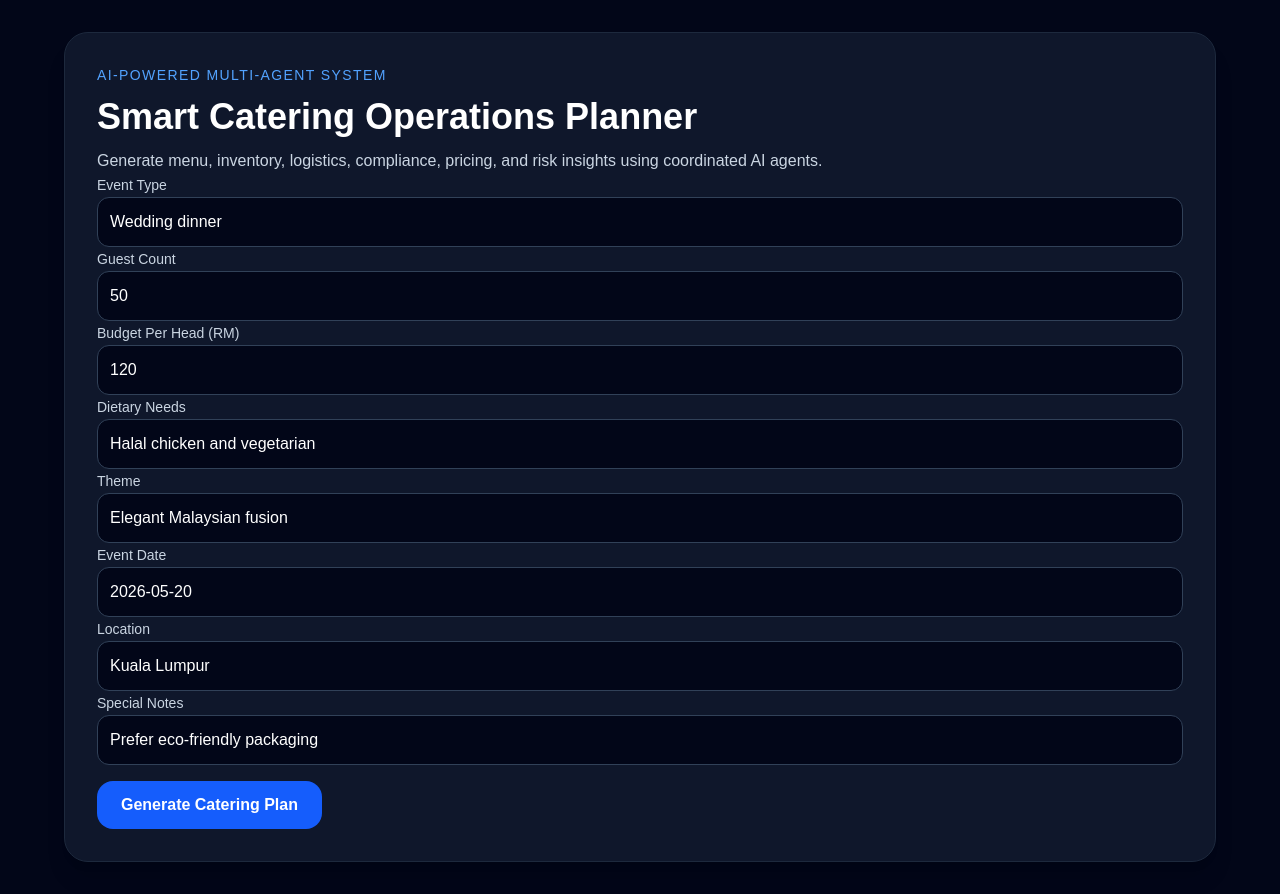
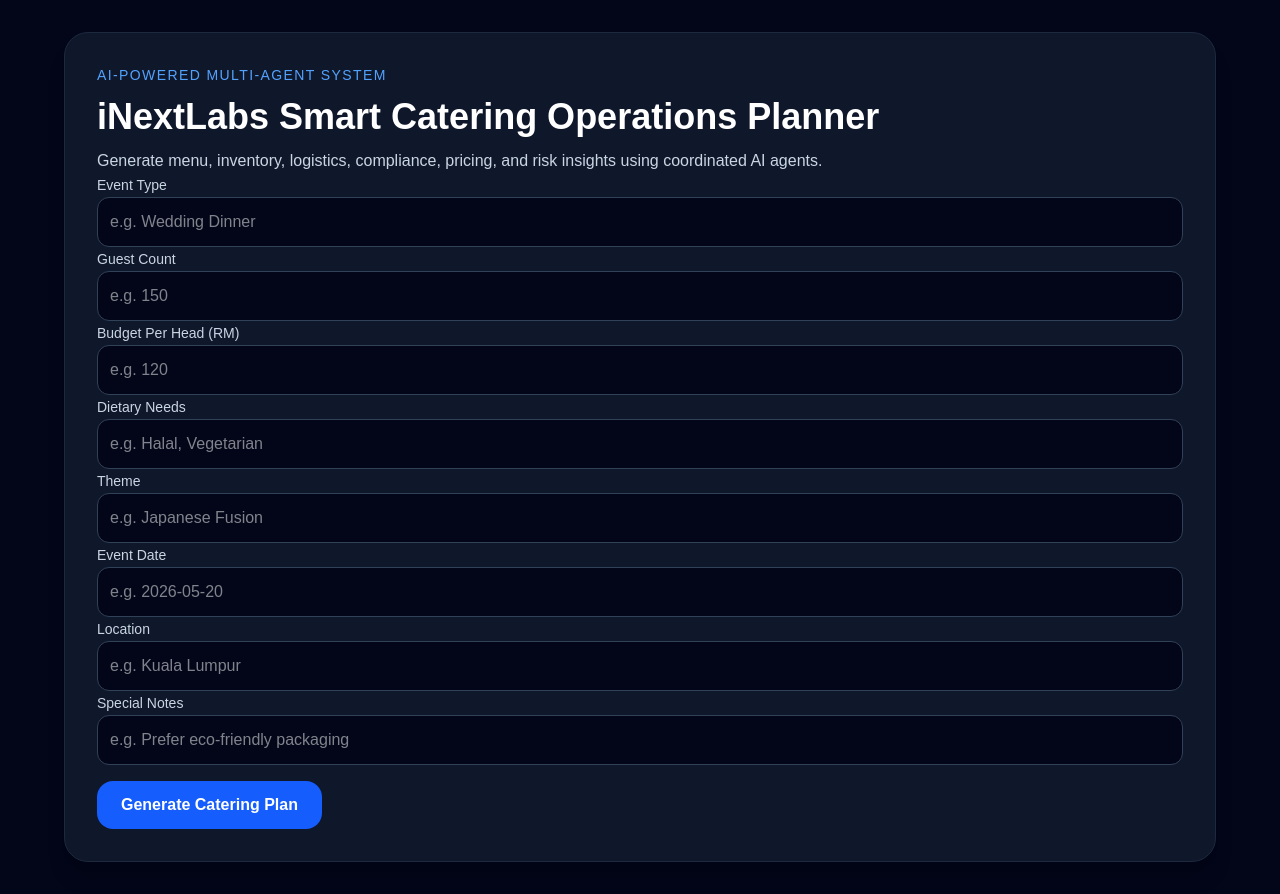
Before and after one commit to MaddiePET/iNextLabs_SmartCateringSystem, a Next.js app in the folder frontend/: page / in a window 1280 px wide. Built offline with nearby package versions, Linux system fonts and the light colour scheme.

Commit message:
agents retrieve relevant knowledge locally

```diff
--- a/frontend/app/page.tsx
+++ b/frontend/app/page.tsx
@@ -27,14 +27,14 @@
 
 export default function Home() {
   const [form, setForm] = useState({
-    eventType: "Wedding dinner",
-    guestCount: "50",
-    budgetPerHead: "120",
-    dietaryNeeds: "Halal chicken and vegetarian",
-    theme: "Elegant Malaysian fusion",
-    eventDate: "2026-05-20",
-    location: "Kuala Lumpur",
-    notes: "Prefer eco-friendly packaging",
+    eventType: "",
+    guestCount: "",
+    budgetPerHead: "",
+    dietaryNeeds: "",
+    theme: "",
+    eventDate: "",
+    location: "",
+    notes: "",
   });
 
   function buildUserRequest() {
@@ -102,7 +102,7 @@
           </p>
 
           <h1 className="mt-3 text-4xl font-bold">
-            Smart Catering Operations Planner
+            iNextLabs Smart Catering Operations Planner
           </h1>
 
           <p className="mt-3 text-slate-300">
@@ -110,15 +110,61 @@
             insights using coordinated AI agents.
           </p>
 
-          <Input label="Event Type" value={form.eventType} onChange={(v) => setForm({ ...form, eventType: v })} />
-          <Input label="Guest Count" value={form.guestCount} onChange={(v) => setForm({ ...form, guestCount: v })} />
-          <Input label="Budget Per Head (RM)" value={form.budgetPerHead} onChange={(v) => setForm({ ...form, budgetPerHead: v })} />
-          <Input label="Dietary Needs" value={form.dietaryNeeds} onChange={(v) => setForm({ ...form, dietaryNeeds: v })} />
-          <Input label="Theme" value={form.theme} onChange={(v) => setForm({ ...form, theme: v })} />
-          <Input label="Event Date" value={form.eventDate} onChange={(v) => setForm({ ...form, eventDate: v })} />
-          <Input label="Location" value={form.location} onChange={(v) => setForm({ ...form, location: v })} />
-          <Input label="Special Notes" value={form.notes} onChange={(v) => setForm({ ...form, notes: v })} />
+          <Input
+            label="Event Type"
+            placeholder="e.g. Wedding Dinner"
+            value={form.eventType}
+            onChange={(v) => setForm({ ...form, eventType: v })}
+          />
 
+          <Input
+            label="Guest Count"
+            placeholder="e.g. 150"
+            value={form.guestCount}
+            onChange={(v) => setForm({ ...form, guestCount: v })}
+          />
+
+          <Input
+            label="Budget Per Head (RM)"
+            placeholder="e.g. 120"
+            value={form.budgetPerHead}
+            onChange={(v) => setForm({ ...form, budgetPerHead: v })}
+          />
+
+          <Input
+            label="Dietary Needs"
+            placeholder="e.g. Halal, Vegetarian"
+            value={form.dietaryNeeds}
+            onChange={(v) => setForm({ ...form, dietaryNeeds: v })}
+          />
+
+          <Input
+            label="Theme"
+            placeholder="e.g. Japanese Fusion"
+            value={form.theme}
+            onChange={(v) => setForm({ ...form, theme: v })}
+          />
+
+          <Input
+            label="Event Date"
+            placeholder="e.g. 2026-05-20"
+            value={form.eventDate}
+            onChange={(v) => setForm({ ...form, eventDate: v })}
+          />
+
+          <Input
+            label="Location"
+            placeholder="e.g. Kuala Lumpur"
+            value={form.location}
+            onChange={(v) => setForm({ ...form, location: v })}
+          />
+
+          <Input
+            label="Special Notes"
+            placeholder="e.g. Prefer eco-friendly packaging"
+            value={form.notes}
+            onChange={(v) => setForm({ ...form, notes: v })}
+          />
           <button
             onClick={generatePlan}
             disabled={loading}
@@ -200,10 +246,12 @@
   label,
   value,
   onChange,
+  placeholder,
 }: {
   label: string;
   value: string;
   onChange: (value: string) => void;
+  placeholder?: string;
 }) {
   return (
     <label className="space-y-2">
@@ -211,6 +259,7 @@
       <input
         className="w-full rounded-xl border border-slate-700 bg-slate-950 p-3 text-white outline-none focus:border-blue-500"
         value={value}
+        placeholder={placeholder}
         onChange={(e) => onChange(e.target.value)}
       />
     </label>
```
Also changed, not shown: 1 other file (tests, documents, lock files or other folders).
